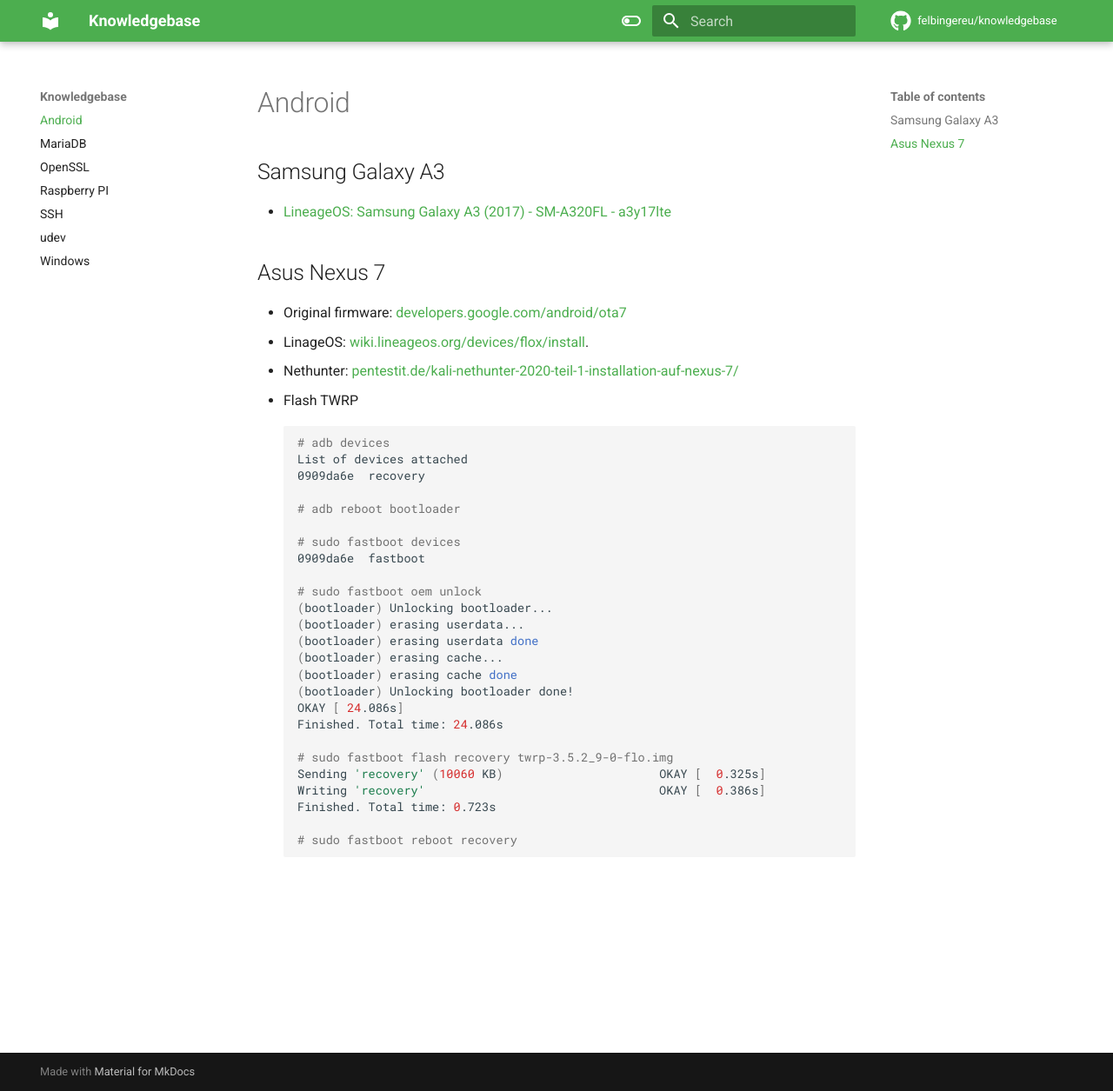
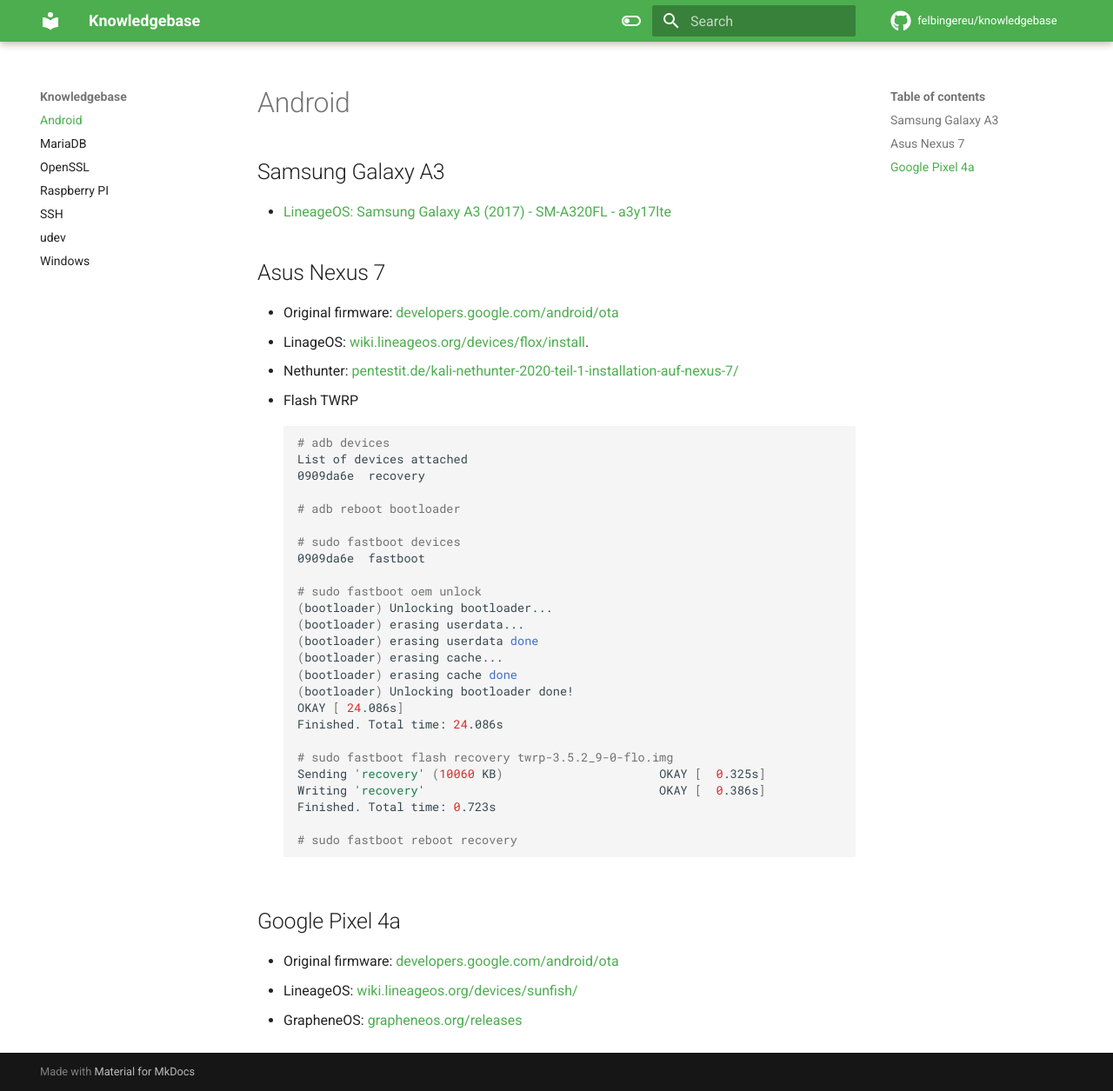
Before and after one commit to felbingereu/website, an MkDocs documentation site: the page built from docs/android.md, in a window 1280 px wide and 1255 px high. Shown: the whole window at 87% size. Built offline with MkDocs 1.6.1 and Material for MkDocs 9.7.7, drawn with Linux system fonts in a browser that asks for light colours; comment, search, counter and statistics services are not loaded.

Commit message:
android: Add google pixel 4a

````diff
--- a/docs/android.md
+++ b/docs/android.md
@@ -3,7 +3,7 @@
 - [LineageOS: Samsung Galaxy A3 (2017) - SM-A320FL - a3y17lte](https://gist.github.com/felbinger/864f48accc3d634c098f9d9126188415)
 
 ## Asus Nexus 7
-- Original firmware: [developers.google.com/android/ota7](https://developers.google.com/android/ota#razor)
+- Original firmware: [developers.google.com/android/ota](https://developers.google.com/android/ota#razor)
 - LinageOS: [wiki.lineageos.org/devices/flox/install](https://wiki.lineageos.org/devices/flox/install).
 - Nethunter: [pentestit.de/kali-nethunter-2020-teil-1-installation-auf-nexus-7/](https://pentestit.de/kali-nethunter-2020-teil-1-installation-auf-nexus-7/)
 - Flash TWRP
@@ -34,3 +34,8 @@
 
   # sudo fastboot reboot recovery
   ```
+
+## Google Pixel 4a
+- Original firmware: [developers.google.com/android/ota](https://developers.google.com/android/ota#sunfish)
+- LineageOS: [wiki.lineageos.org/devices/sunfish/](https://wiki.lineageos.org/devices/sunfish/)
+- GrapheneOS: [grapheneos.org/releases](https://grapheneos.org/releases#sunfish-stable)
````
